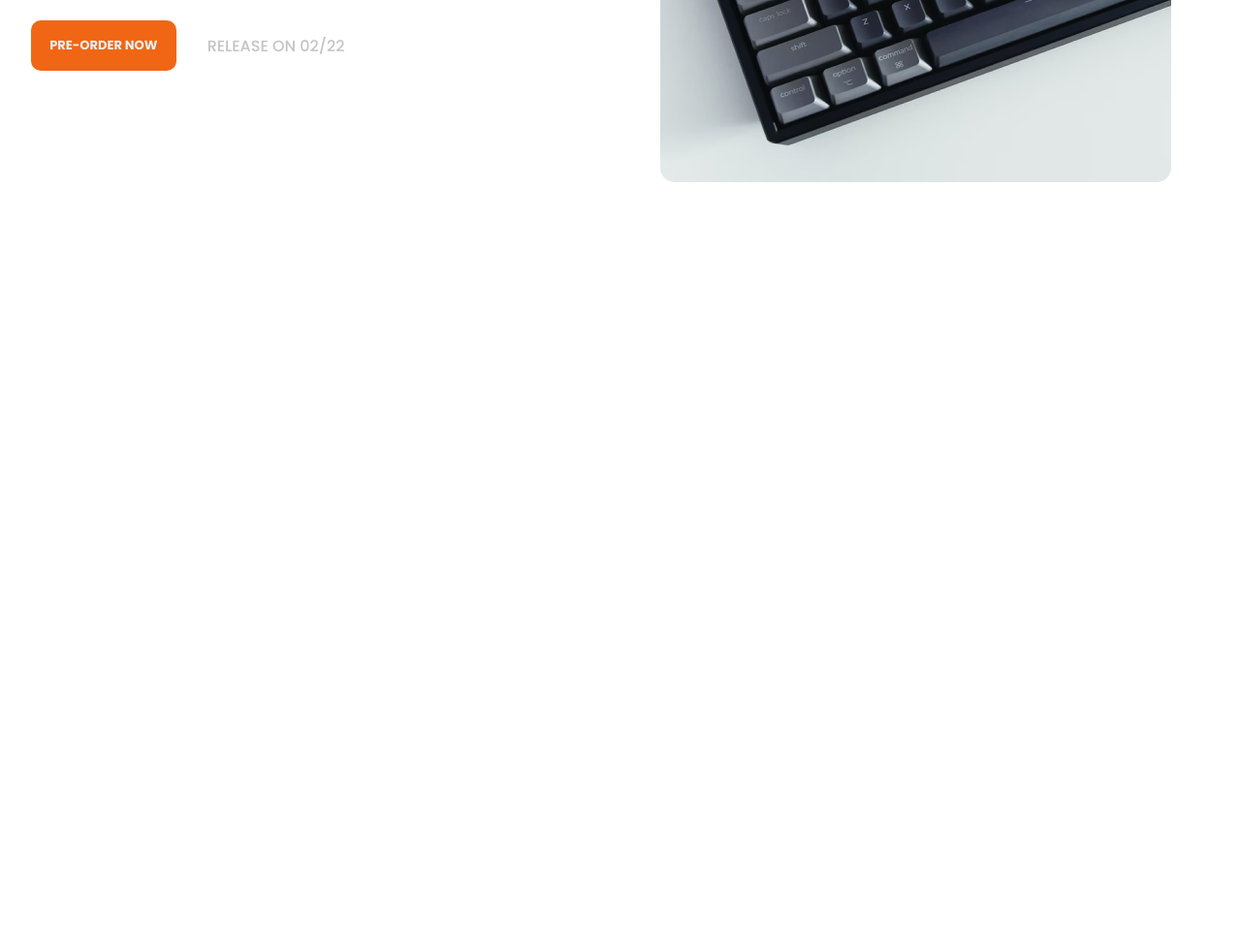
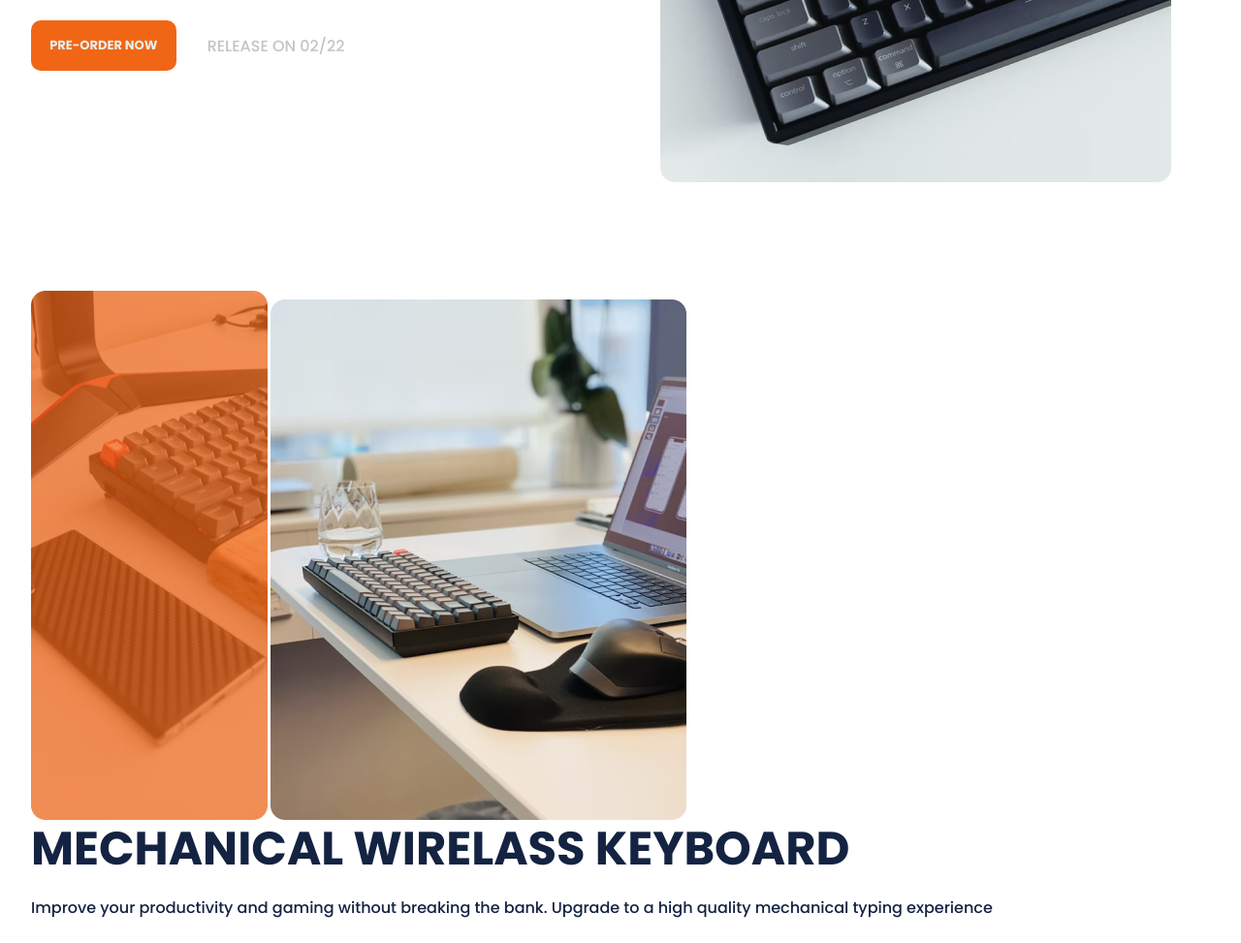
Before and after one commit to DavidAugustoo/Typemaster, a plain HTML site: page index.html in a window 1280 px wide. Shown: the part 527-1500 px from the top of the page at 97% size. Before the commit the page ends 827 px from the top, so only its background shows below. Drawn offline with Linux system fonts and the light colour scheme.

Commit message:
estrutura da section descrição

```diff
--- a/assets/css/style.css
+++ b/assets/css/style.css
@@ -54,12 +54,12 @@ header .container {
     flex: 1;
 }
 
-#banner .container .lado-esquerdo h1{
+ h1{
     font-size: 3rem;
     line-height: 3rem;
 }
 
-#banner .container .lado-esquerdo p{
+ p{
     margin: 1.5rem 0rem;
     font-size: 1rem;
 }
--- a/index.html
+++ b/index.html
@@ -32,9 +32,24 @@
 
             </div>
         </div>
+    </section>
+
+    <section id="descricao">
+        <div class="container">
+            <div class="lado-esquerdo">
+                <img src="./assets/images/teaclado2.png" alt="">
+                <img src="./assets/images/teclado3.png" alt="">
+            </div>
+            <div class="lado-direito">
+                <h1>MECHANICAL WIRELASS KEYBOARD</h1>
+                <p>Improve your productivity and gaming without breaking the bank. Upgrade to  a high quality mechanical typing experience</p>
+            </div>
+            <div class="bloco">
+
+            </div>
+        </div>
+    </section>
 
 
-
-    </section>
 </body>
 </html>
```
Also changed, not shown: assets/images/teaclado2.png (added), assets/images/teclado3.png (added).
